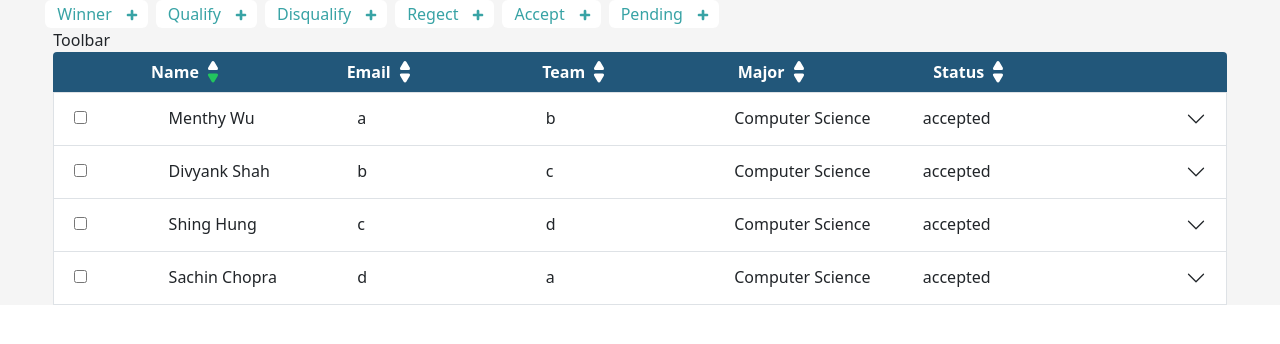
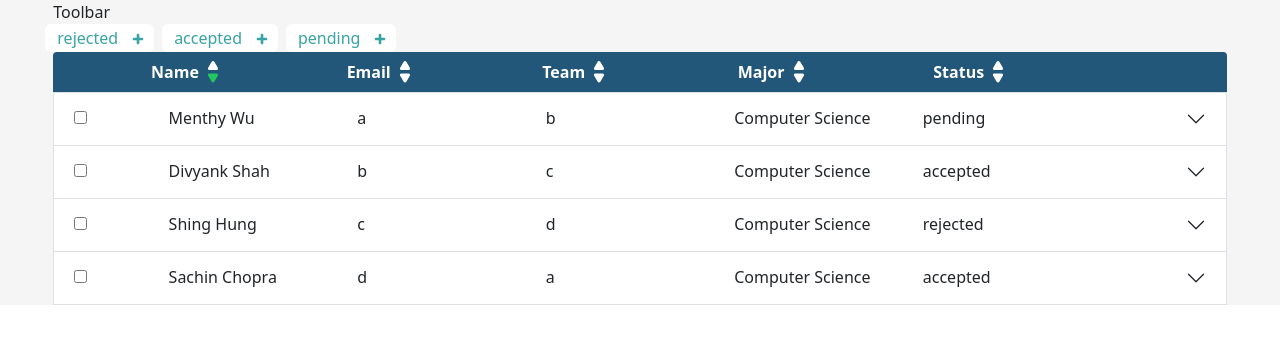
Before and after one commit to acm-ucr/hackathon-website, a Next.js app: page /admin/participants in a window 1280 px wide. Shown: the top 344 px of the page. Built offline with nearby package versions, Linux system fonts and the light colour scheme.

Commit message:
filter on status

```diff
--- a/src/app/admin/participants/page.js
+++ b/src/app/admin/participants/page.js
@@ -1,5 +1,4 @@
 "use client";
-import Filters from "@/app/components/Filters";
 import Participants from "@/app/components/Participants";
 import Toolbar from "@/app/components/Toolbar";
 import React from "react";
@@ -7,7 +6,6 @@ import React from "react";
 const ParticipantsPage = () => {
   return (
     <div className="w-11/12">
-      <Filters />
       <Toolbar />
       <Participants />
     </div>
--- a/src/app/components/Filter.jsx
+++ /dev/null
@@ -1,25 +0,0 @@
-import React, { useState } from "react";
-import { TiPlus } from "react-icons/ti";
-
-const Filter = ({ tag }) => {
-  const [toggle, setToggle] = useState(false);
-  return (
-    <div
-      className={`rounded ${
-        !toggle
-          ? "text-hackathon-blue-100 bg-white"
-          : "text-white bg-hackathon-blue-100"
-      } flex items-center w-fit m-0`}
-    >
-      <p className="my-0 mx-1 px-2 py-[2px]">{tag}</p>
-      <TiPlus
-        onClick={() => setToggle(!toggle)}
-        className={`mt-[2px] mr-2 hover:opacity-80 ${
-          toggle ? "-rotate-45" : null
-        }`}
-      />
-    </div>
-  );
-};
-
-export default Filter;
--- a/src/app/components/Filters.jsx
+++ b/src/app/components/Filters.jsx
@@ -1,34 +1,47 @@
 import React from "react";
 import { Row, Col } from "react-bootstrap";
-import Filter from "./Filter";
-const filters = [
-  {
-    tag: "Winner",
-  },
-  {
-    tag: "Qualify",
-  },
-  {
-    tag: "Disqualify",
-  },
-  {
-    tag: "Regect",
-  },
-  {
-    tag: "Accept",
-  },
-  {
-    tag: "Pending",
-  },
-];
+import { TiPlus } from "react-icons/ti";
 
-const Filters = () => {
+const Filters = ({
+  filters,
+  setFilters,
+  setfilteredParticipants,
+  participants,
+}) => {
+  const handleClick = (filter) => {
+    const filterValues = { ...filters, [filter]: !filters[filter] };
+    setFilters(filterValues);
+
+    setfilteredParticipants(
+      participants.filter(
+        (a) =>
+          (a.status === "pending" && filterValues["pending"]) ||
+          (a.status === "rejected" && filterValues["rejected"]) ||
+          (a.status === "accepted" && filterValues["accepted"])
+      )
+    );
+  };
+
   return (
     <div>
       <Row className="w-fit">
-        {filters.map((filter, index) => (
+        {Object.keys(filters).map((filter, index) => (
           <Col className="px-1" key={index}>
-            <Filter tag={filter.tag} />
+            <div
+              className={`rounded ${
+                filters[filter]
+                  ? "text-white bg-hackathon-blue-100"
+                  : "text-hackathon-blue-100 bg-white"
+              } flex items-center w-fit m-0`}
+            >
+              <p className="my-0 mx-1 px-2 py-[2px]">{filter}</p>
+              <TiPlus
+                onClick={() => handleClick(filter)}
+                className={`mt-[2px] mr-2 hover:opacity-80 ${
+                  filters[filter] ? "-rotate-45" : ""
+                }`}
+              />
+            </div>
           </Col>
         ))}
       </Row>
--- a/src/app/components/Participants.jsx
+++ b/src/app/components/Participants.jsx
@@ -3,6 +3,7 @@
 import React, { useState } from "react";
 import Accordion from "react-bootstrap/Accordion";
 import SortIcon from "./SortIcon";
+import Filters from "@/app/components/Filters";
 
 const participants = [
   {
@@ -10,7 +11,7 @@ const participants = [
     email: "a",
     team: "b",
     major: "Computer Science",
-    status: "accepted",
+    status: "pending",
   },
   {
     name: "Divyank Shah",
@@ -24,7 +25,7 @@ const participants = [
     email: "c",
     team: "d",
     major: "Computer Science",
-    status: "accepted",
+    status: "rejected",
   },
   {
     name: "Sachin Chopra",
@@ -56,8 +57,20 @@ const Participants = () => {
     status: "off",
   });
 
+  const [filters, setFilters] = useState({
+    rejected: false,
+    accepted: false,
+    pending: false,
+  });
+
   return (
     <div className="font-poppins">
+      <Filters
+        filters={filters}
+        setFilters={setFilters}
+        setfilteredParticipants={setfilteredParticipants}
+        participants={participants}
+      />
       <div className="flex bg-hackathon-blue-200 py-2 rounded-t !z-[1000]">
         {headers.map((header, index) => (
           <div
```
